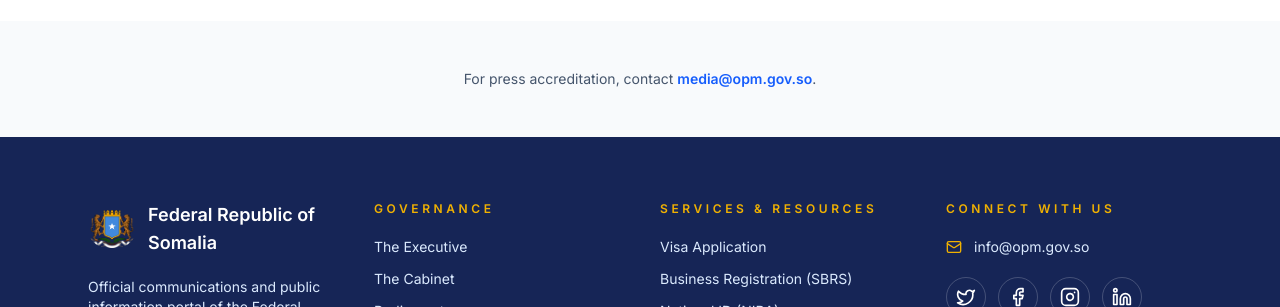
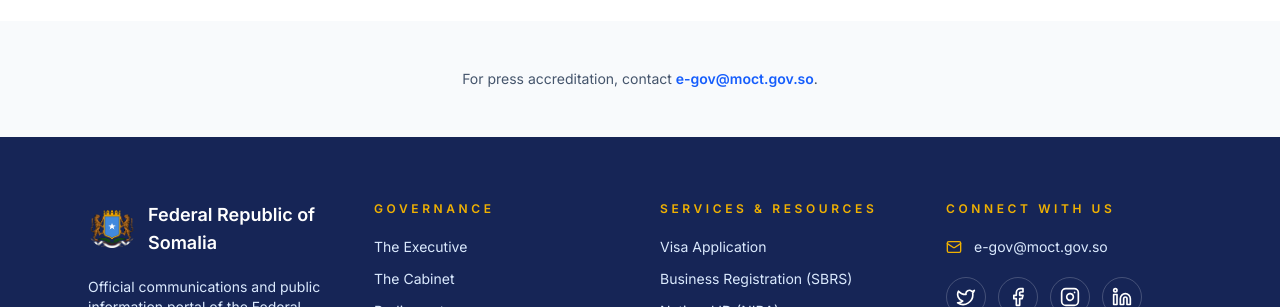
Before and after one commit to Somali-Post/Somalia, a Next.js app: page /en/media in a window 1280 px wide. Shown: the part 1102-1409 px from the top of the page. Built offline with nearby package versions, Linux system fonts and the light colour scheme; no server answers.

Commit message:
change e-mail

```diff
--- a/messages/ar.json
+++ b/messages/ar.json
@@ -65,7 +65,7 @@
     },
     "connect": {
       "title": "تواصل معنا",
-      "email": "info@opm.gov.so",
+      "email": "e-gov@moct.gov.so",
       "social": [
         "X",
         "Facebook",
@@ -481,8 +481,8 @@
       },
       "feedback": {
         "title": "الملاحظات",
-        "email": "accessibility@opm.gov.so",
-        "body": "إذا واجهت عوائق، يرجى التواصل عبر <emailLink>accessibility@opm.gov.so</emailLink>."
+        "email": "e-gov@moct.gov.so",
+        "body": "إذا واجهت عوائق، يرجى التواصل عبر <emailLink>e-gov@moct.gov.so</emailLink>."
       }
     }
   },
@@ -822,7 +822,7 @@
       "diplomacy": "الدبلوماسية"
     },
     "read_press_release": "قراءة البيان الصحفي",
-    "press_contact": "للاعتماد الصحفي، يرجى التواصل عبر <emailLink>media@opm.gov.so</emailLink>."
+    "press_contact": "للاعتماد الصحفي، يرجى التواصل عبر <emailLink>e-gov@moct.gov.so</emailLink>."
   },
   "MemberStates": {
     "title": "الولايات الأعضاء الفيدرالية",
@@ -861,12 +861,12 @@
     "cards": [
       {
         "title": "الاستفسارات العامة",
-        "value": "info@opm.gov.so",
+        "value": "e-gov@moct.gov.so",
         "description": "للأسئلة الحكومية العامة."
       },
       {
         "title": "الإعلام والصحافة",
-        "value": "media@opm.gov.so",
+        "value": "e-gov@moct.gov.so",
         "description": "للتصريحات الرسمية والاعتماد الصحفي."
       },
       {
--- a/messages/en.json
+++ b/messages/en.json
@@ -65,7 +65,7 @@
     },
     "connect": {
       "title": "Connect With Us",
-      "email": "info@opm.gov.so",
+      "email": "e-gov@moct.gov.so",
       "social": [
         "X",
         "Facebook",
@@ -481,8 +481,8 @@
       },
       "feedback": {
         "title": "Feedback",
-        "email": "accessibility@opm.gov.so",
-        "body": "If you encounter barriers, please contact <emailLink>accessibility@opm.gov.so</emailLink>."
+        "email": "e-gov@moct.gov.so",
+        "body": "If you encounter barriers, please contact <emailLink>e-gov@moct.gov.so</emailLink>."
       }
     }
   },
@@ -822,7 +822,7 @@
       "diplomacy": "Diplomacy"
     },
     "read_press_release": "Read Press Release",
-    "press_contact": "For press accreditation, contact <emailLink>media@opm.gov.so</emailLink>."
+    "press_contact": "For press accreditation, contact <emailLink>e-gov@moct.gov.so</emailLink>."
   },
   "MemberStates": {
     "title": "Federal Member States",
@@ -861,12 +861,12 @@
     "cards": [
       {
         "title": "General Inquiries",
-        "value": "info@opm.gov.so",
+        "value": "e-gov@moct.gov.so",
         "description": "For general government questions."
       },
       {
         "title": "Media & Press",
-        "value": "media@opm.gov.so",
+        "value": "e-gov@moct.gov.so",
         "description": "For official statements and press accreditation."
       },
       {
--- a/messages/so.json
+++ b/messages/so.json
@@ -65,7 +65,7 @@
     },
     "connect": {
       "title": "Nagala Xiriir",
-      "email": "info@opm.gov.so",
+      "email": "e-gov@moct.gov.so",
       "social": [
         "X",
         "Facebook",
@@ -625,8 +625,8 @@
       },
       "feedback": {
         "title": "Jawaab-celin",
-        "email": "accessibility@opm.gov.so",
-        "body": "Haddii aad la kulanto caqabado, fadlan la xiriir <emailLink>accessibility@opm.gov.so</emailLink>."
+        "email": "e-gov@moct.gov.so",
+        "body": "Haddii aad la kulanto caqabado, fadlan la xiriir <emailLink>e-gov@moct.gov.so</emailLink>."
       }
     }
   },
@@ -822,7 +822,7 @@
       "diplomacy": "Dibloomaasiyad"
     },
     "read_press_release": "Akhri War-saxaafadeedka",
-    "press_contact": "Si loo helo aqoonsiga warbaahinta, la xiriir <emailLink>media@opm.gov.so</emailLink>."
+    "press_contact": "Si loo helo aqoonsiga warbaahinta, la xiriir <emailLink>e-gov@moct.gov.so</emailLink>."
   },
   "MemberStates": {
     "title": "Dawladdaha Xubnaha ka ah Federaalka",
@@ -861,12 +861,12 @@
     "cards": [
       {
         "title": "Su'aalaha Guud",
-        "value": "info@opm.gov.so",
+        "value": "e-gov@moct.gov.so",
         "description": "Su'aalaha guud ee dowladda."
       },
       {
         "title": "Warbaahinta iyo Saxaafadda",
-        "value": "media@opm.gov.so",
+        "value": "e-gov@moct.gov.so",
         "description": "Bayaanada rasmiga ah iyo aqoonsiga saxaafadda."
       },
       {
--- a/src/app/[locale]/legal/accessibility/page.jsx
+++ b/src/app/[locale]/legal/accessibility/page.jsx
@@ -84,10 +84,10 @@
                   <p className="mt-3 text-slate-700 leading-relaxed">
                     If you encounter barriers, please contact{" "}
                     <a
-                      href="mailto:accessibility@opm.gov.so"
+                      href="mailto:e-gov@moct.gov.so"
                       className="font-semibold text-blue-700 hover:text-blue-800"
                     >
-                      accessibility@opm.gov.so
+                      e-gov@moct.gov.so
                     </a>
                     .
                   </p>
--- a/src/app/[locale]/media/page.jsx
+++ b/src/app/[locale]/media/page.jsx
@@ -101,7 +101,7 @@
               {t.rich("press_contact", {
                 emailLink: (chunks) => (
                   <a
-                    href="mailto:media@opm.gov.so"
+                    href="mailto:e-gov@moct.gov.so"
                     className="font-semibold text-blue-600 hover:text-blue-700"
                   >
                     {chunks}
```
